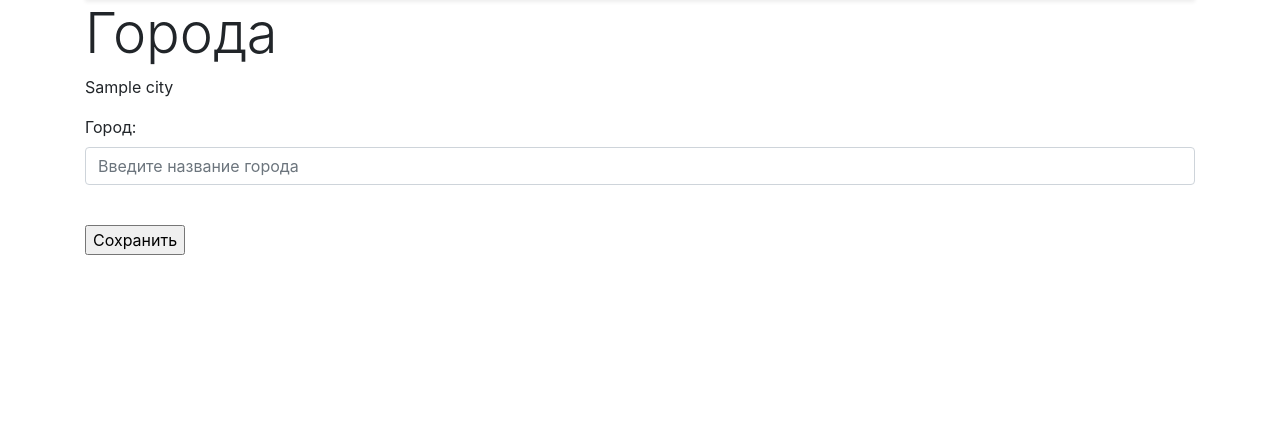
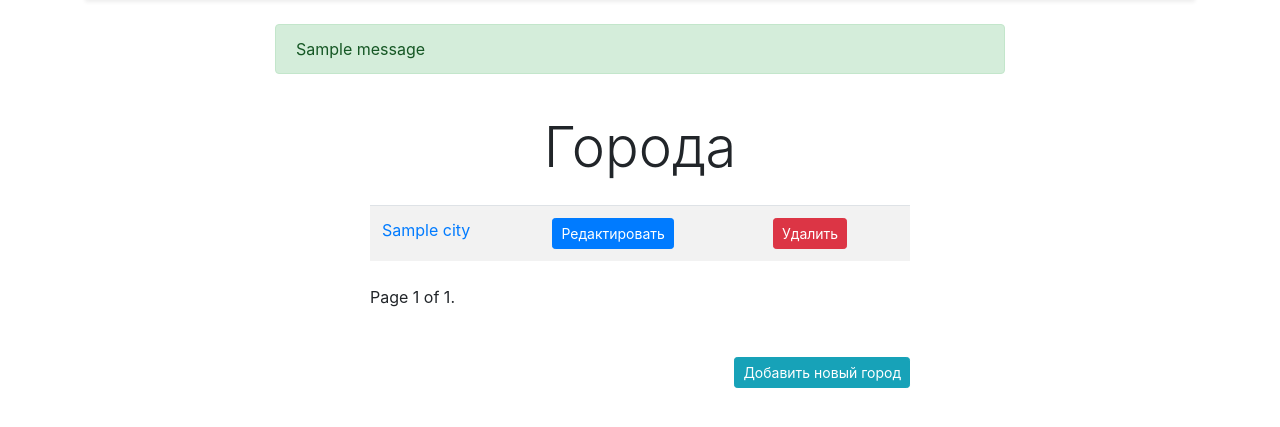
Before and after one commit to 4539617/travel, a Django app: page /cities/ in a window 1280 px wide. Shown: the part 57-484 px from the top of the page. Run offline with Django 3.2, Linux system fonts and the light colour scheme; tables that the repository leaves empty hold one stand-in row (values such as "Sample post"); one stand-in notice (Sample message) is shown; some libraries are stand-ins or nearby versions.

Commit message:
add messages, paginator

```diff
--- a/cities/templates/cities/home.html
+++ b/cities/templates/cities/home.html
@@ -3,14 +3,67 @@
 {% block title %}Города{% endblock %}
 
 {% block content %}
-    <h1 class="display-4">Города </h1>
+    <h1 class="display-4 text-center my-4">Города </h1>
     <div class="row">
-        <div class=" col-md-6">
+        <div class=" col-md-6 mx-auto">
+            <table class="table table-striped">
+                <tbody>
                 {% for object in objects_list %}
-                <p>{{ object.name }}</p>
+                    <tr>
+                        <td>
+                            <a href={% url 'city:detail' pk=object.pk %}>
+                                {{ object.name }}
+                            </a>
+                        </td>
+                        <td>
+                            <a href={% url 'city:update' pk=object.pk %}>
+                                <button type="button" class="btn btn-primary btn-sm">
+                                    Редактировать
+                                </button>
+                            </a>
+                        </td>
+                        <td>
+                            <a href={% url 'city:delete' pk=object.pk %}>
+                                <button type="button" class="btn btn-danger btn-sm">
+                                    Удалить
+                                </button>
+                            </a>
+                        </td>
+                    </tr>
                 {% endfor %}
+                </tbody>
+            </table>
+
+            <div class="pagination my-4">
+                <span class="step-links">
+                    {% if objects_list.has_previous %}
+                        <a href="?page=1">&laquo; first</a>
+                        <a href="?page={{ objects_list.previous_page_number }}">previous</a>
+                    {% endif %}
+
+                    <span class="current">
+                        Page {{ objects_list.number }} of {{ objects_list.paginator.num_pages }}.
+                    </span>
+
+                    {% if objects_list.has_next %}
+                        <a href="?page={{ objects_list.next_page_number }}">next</a>
+                        <a href="?page={{ objects_list.paginator.num_pages }}">last &raquo;</a>
+                    {% endif %}
+                </span>
+            </div>
+
         </div>
     </div>
+    <div class="row text-right my-4">
+        <div class=" col-md-6 mx-auto">
+            <a href={% url 'city:add' %}>
+                <button type="button" class="btn btn-info btn-sm">
+                    Добавить новый город
+                </button>
+            </a>
+        </div>
+    </div>
+{% endblock %}
 
 <form action="" method="post">
     {% csrf_token %}
@@ -18,4 +71,3 @@
     <br>
     <input type="submit" value="Сохранить">
 </form>
-{% endblock %}
--- a/cities/urls.py
+++ b/cities/urls.py
@@ -1,9 +1,11 @@
 from django.urls import path
-from .views import home, CityDetailView, CityCreateView, CityUpdateView
+from .views import (home, CityDetailView, CityCreateView,
+                    CityUpdateView, CityDeleteView)
 
 urlpatterns = [
     path('', home, name='home'),
     path('detail/<int:pk>/', CityDetailView.as_view(), name='detail'),
     path('add/', CityCreateView.as_view(), name='add'),
     path('update/<int:pk>/', CityUpdateView.as_view(), name='update'),
+    path('delete/<int:pk>/', CityDeleteView.as_view(), name='delete'),
 ]
--- a/cities/views.py
+++ b/cities/views.py
@@ -1,19 +1,26 @@
 from django.shortcuts import render
 from django.views.generic.detail import DetailView
-from django.views.generic.edit import CreateView, UpdateView
+from django.views.generic.edit import CreateView, UpdateView, DeleteView
 from django.urls import reverse_lazy
 from .models import City
 from .forms import CityForm
+from django.core.paginator import Paginator
+from django.contrib.messages.views import SuccessMessageMixin
+from django.contrib import messages
+
 
 
 def home(request):
-    if request.method == 'POST':
-        form = CityForm(request.POST or None)
-        if form.is_valid():
-            print(form.cleaned_data)
-    form = CityForm()
+    # if request.method == 'POST':
+    #     form = CityForm(request.POST or None)
+    #     if form.is_valid():
+    #         print(form.cleaned_data)
+    # form = CityForm()
     cities = City.objects.all()
-    return render(request, 'cities/home.html', {'objects_list': cities, 'form': form})
+    paginator = Paginator(cities, 10)
+    page = request.GET.get('page')
+    cities = paginator.get_page(page)
+    return render(request, 'cities/home.html', {'objects_list': cities,})
 
 
 class CityDetailView(DetailView):
@@ -21,14 +28,27 @@ class CityDetailView(DetailView):
     context_object_name = 'object'
     template_name = 'cities/detail.html'
 
-class CityCreateView(CreateView):
+
+class CityCreateView(SuccessMessageMixin, CreateView):
     model = City
     form_class = CityForm
     template_name = 'cities/create.html'
     success_url = reverse_lazy('city:home')
+    success_message = 'Город успешно добавлен'
 
-class CityUpdateView(UpdateView):
-    model = City;
+
+class CityUpdateView(SuccessMessageMixin, UpdateView):
+    model = City
     form_class = CityForm
     template_name = 'cities/update.html'
     success_url = reverse_lazy('city:home')
+    success_message = 'Город успешно отредактирован'
+
+class CityDeleteView(DeleteView):
+    model = City
+    # template_name = 'cities/delete.html'   # Удаление с подтверждением
+    success_url = reverse_lazy('city:home')
+
+    def get(self, request, *args, **kwargs):
+        messages.success(request, 'Город успешно удалён')
+        return self.post(request, *args, **kwargs)
--- a/templates/base.html
+++ b/templates/base.html
@@ -56,6 +56,30 @@
         </nav>
     </div>
 
+    <div class="container my-4">
+		<div class="row">
+			<div class="col-md-8 mx-auto">
+			  {% if messages %}
+                  {% for message in messages %}
+                    {% if message.level == DEFAULT_MESSAGE_LEVELS.ERROR %}
+                      <div class="alert alert-danger messages">
+                        <span{% if message.tags %} class="{{ message.tags }}"{% endif %}>
+                        Внимание!  {{ message }}<br/>
+                        </span>
+                      </div>
+                    {%else %}
+                      <div class="alert alert-success messages">
+                        <span{% if message.tags %} class="{{ message.tags }}"{% endif %}>
+                        {{ message }}<br/>
+                        </span>
+                      </div>
+                    {% endif %}
+                  {% endfor %}
+			  {% endif %}
+			</div>
+		</div>
+    </div>
+
     <div class="container">
         {% block content %}{% endblock %}
     </div>
```
Also changed, not shown: cities/templates/cities/delete.html (added, +16 -0 lines). Lines whose indentation alone changed are shown as unchanged.
